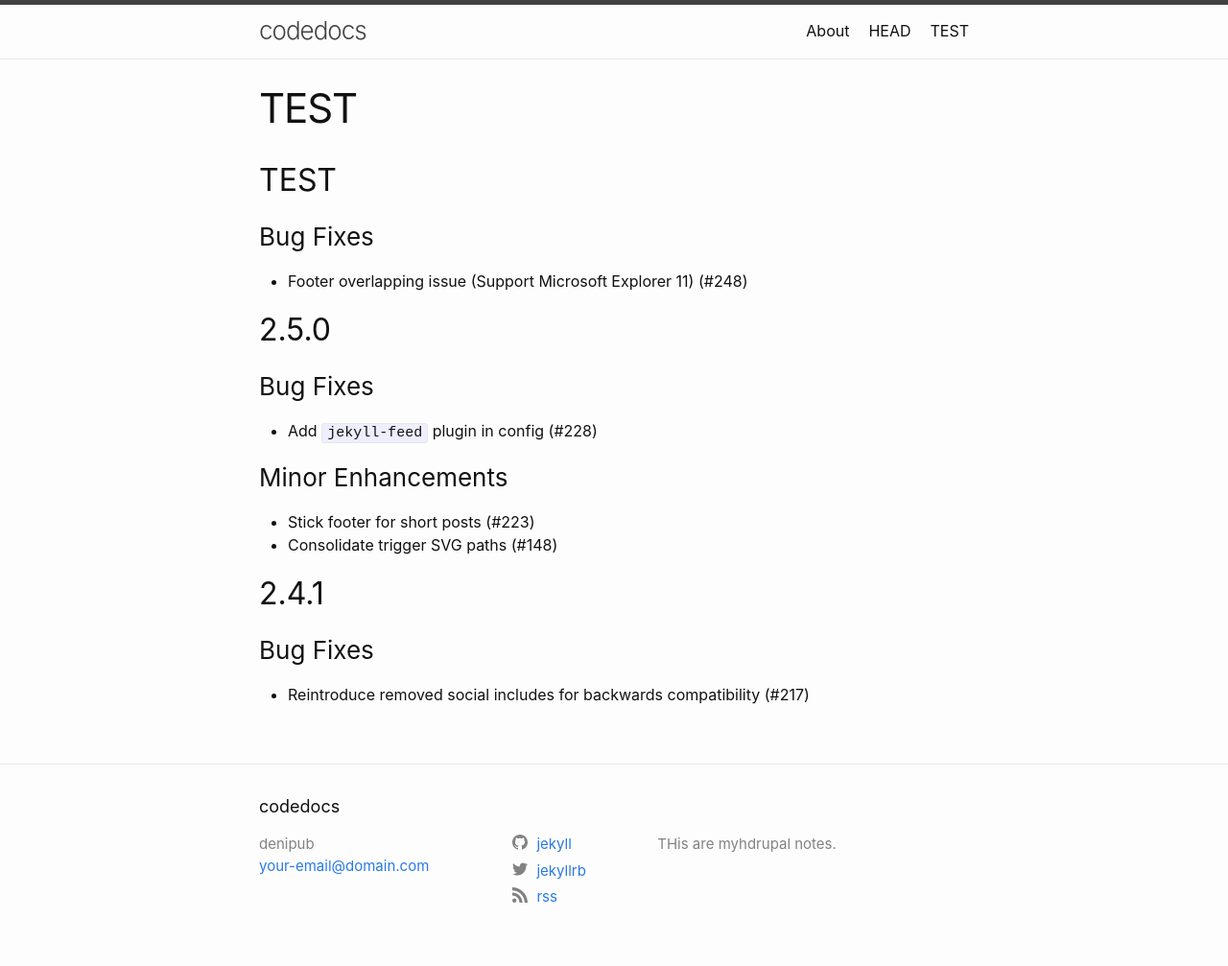
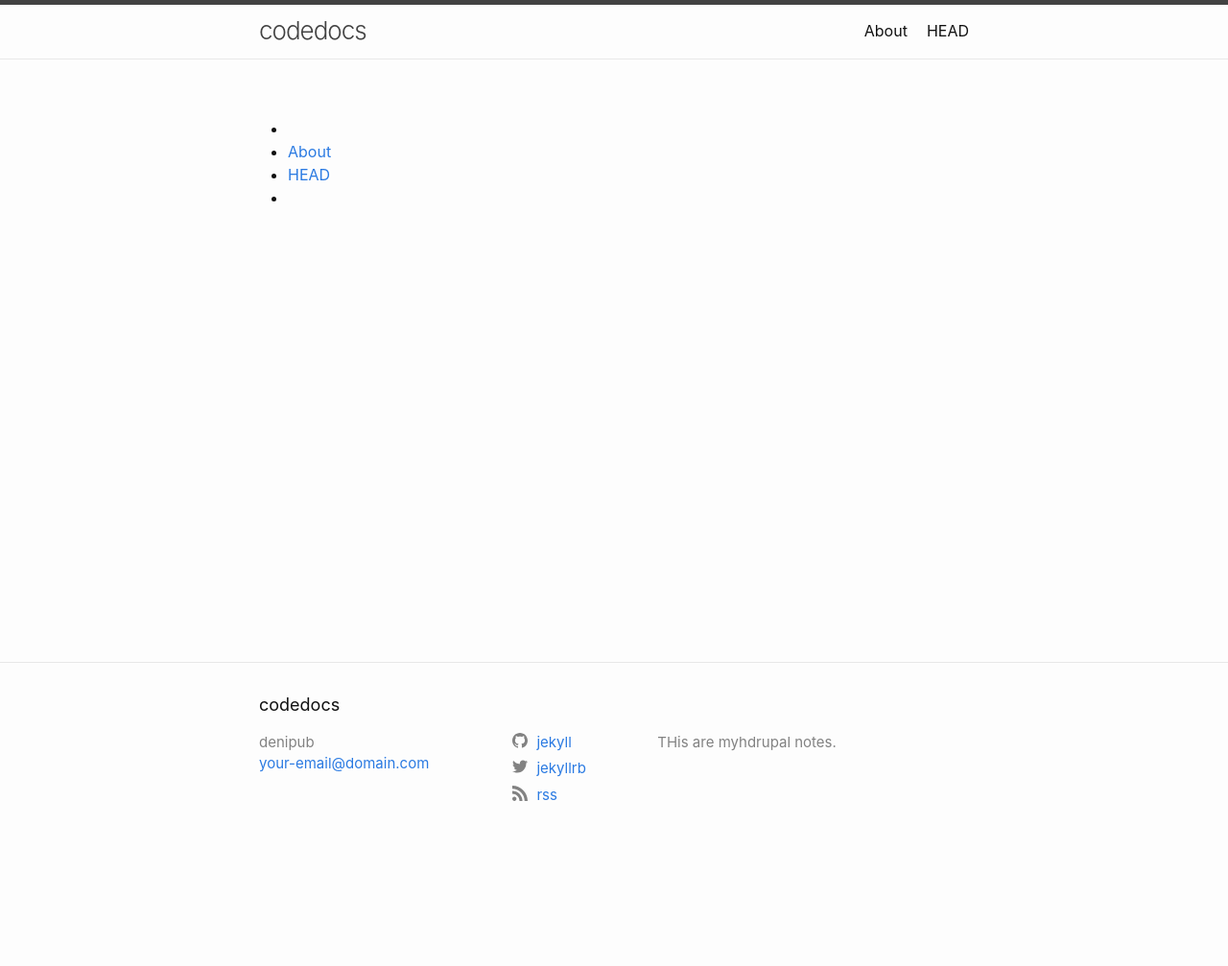
Before and after one commit to denipub/denipub.github.io, a Jekyll site: the page built from test.md, in a window 1280 px wide. Shown: the whole page at 96% size. Built offline with Jekyll 4.4.1, drawn with Linux system fonts in a browser that asks for light colours; our own code applies the rules of GitHub Pages for plain Markdown files; after the commit the page ends 900 px from its top, so only the background shows below that.

Commit message:
Update test.md

```diff
--- a/test.md
+++ b/test.md
@@ -1,22 +1,17 @@
-## TEST
+{% assign url_parts = page.url | split: '/' %}
+{% assign url_parts_size = url_parts | size %}
+{% assign rm = url_parts | last %}
+{% assign base_url = page.url | replace: rm %}
 
-### Bug Fixes
-
-  * Footer overlapping issue (Support Microsoft Explorer 11) (#248)
-
-## 2.5.0
-
-### Bug Fixes
-
-  * Add `jekyll-feed` plugin in config (#228)
-
-### Minor Enhancements
-
-  * Stick footer for short posts (#223)
-  * Consolidate trigger SVG paths (#148)
-
-## 2.4.1
-
-### Bug Fixes
-
-  * Reintroduce removed social includes for backwards compatibility (#217)
+<ul>
+{% for node in site.pages %}
+  {% if node.url contains base_url %}
+    {% assign node_url_parts = node.url | split: '/' %}
+    {% assign node_url_parts_size = node_url_parts | size %}
+    {% assign filename = node_url_parts | last %}
+    {% if url_parts_size == node_url_parts_size and filename != 'index.html' %}
+      <li><a href='{{node.url}}'>{{node.title}}</a></li>
+    {% endif %}
+  {% endif %}
+{% endfor %}
+</ul>
```
